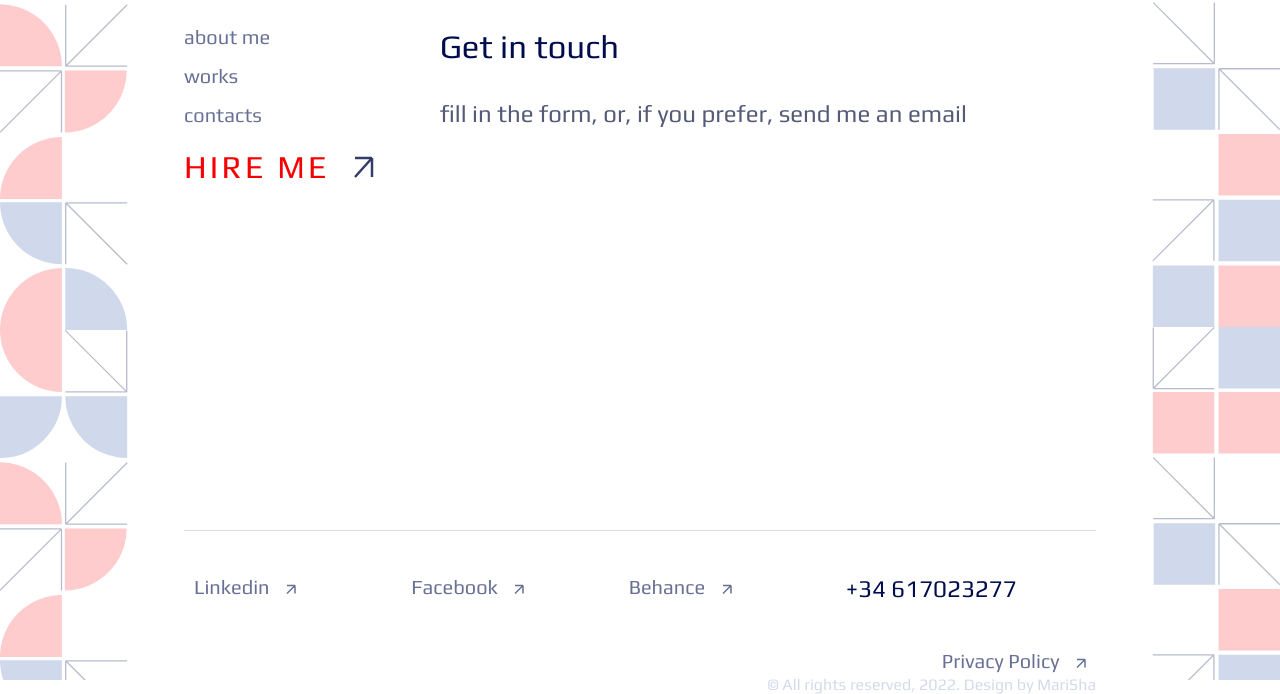
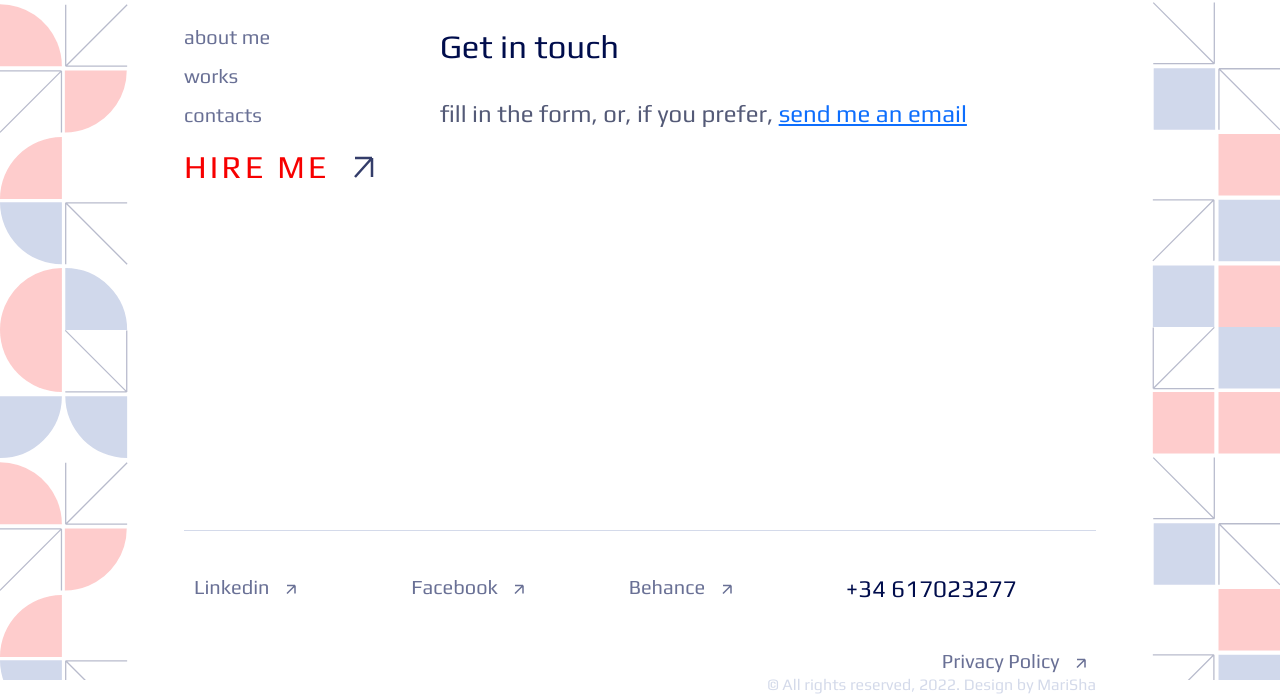
Before and after one commit to marinasha-design/portfolio, a plain HTML site: page contacts.html in a window 1280 px wide. Shown: the part 128-822 px from the top of the page. Drawn offline with Linux system fonts and the light colour scheme.

Commit message:
feat: Changes made to contacts

```diff
--- a/contacts.html
+++ b/contacts.html
@@ -82,7 +82,7 @@
 			<section>
 				<div>
 					<p class="main-title">Get in touch</p>
-					<p class="main__slidertext-descr">fill in the form, or, if you prefer, send me an email</p>
+					<p class="main__slidertext-descr">fill in the form, or, if you prefer, <a href="mailto:marinasha.design@gmail.com?subject=The%20message%20from%20the%20sait%20marisha%20design">send me an email</a></p>
 					<div data-formid="form_VwUOzGbKtiWnJx7uU5nEuJx8ZO8MIrks"></div>
 
 
```
